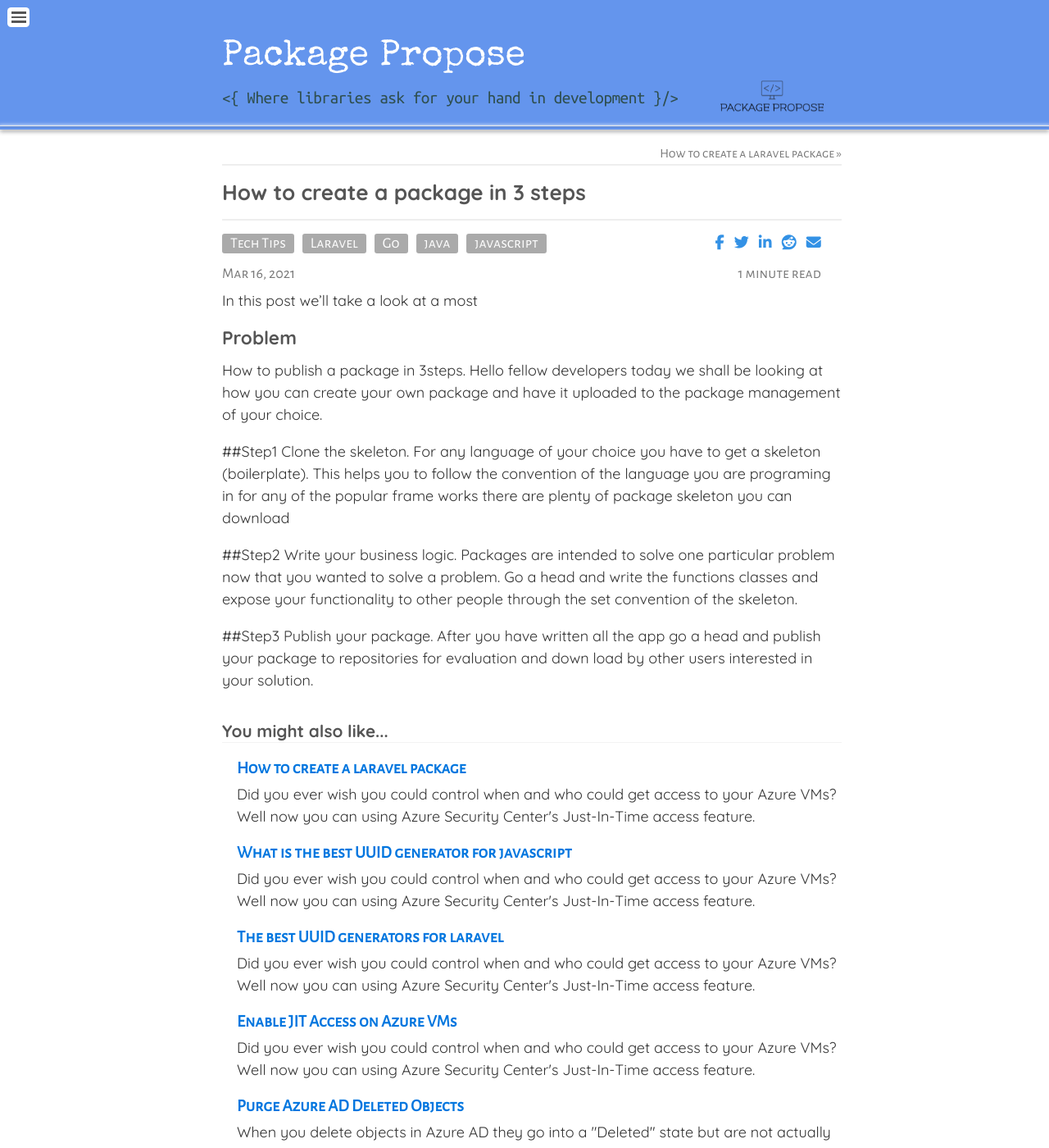
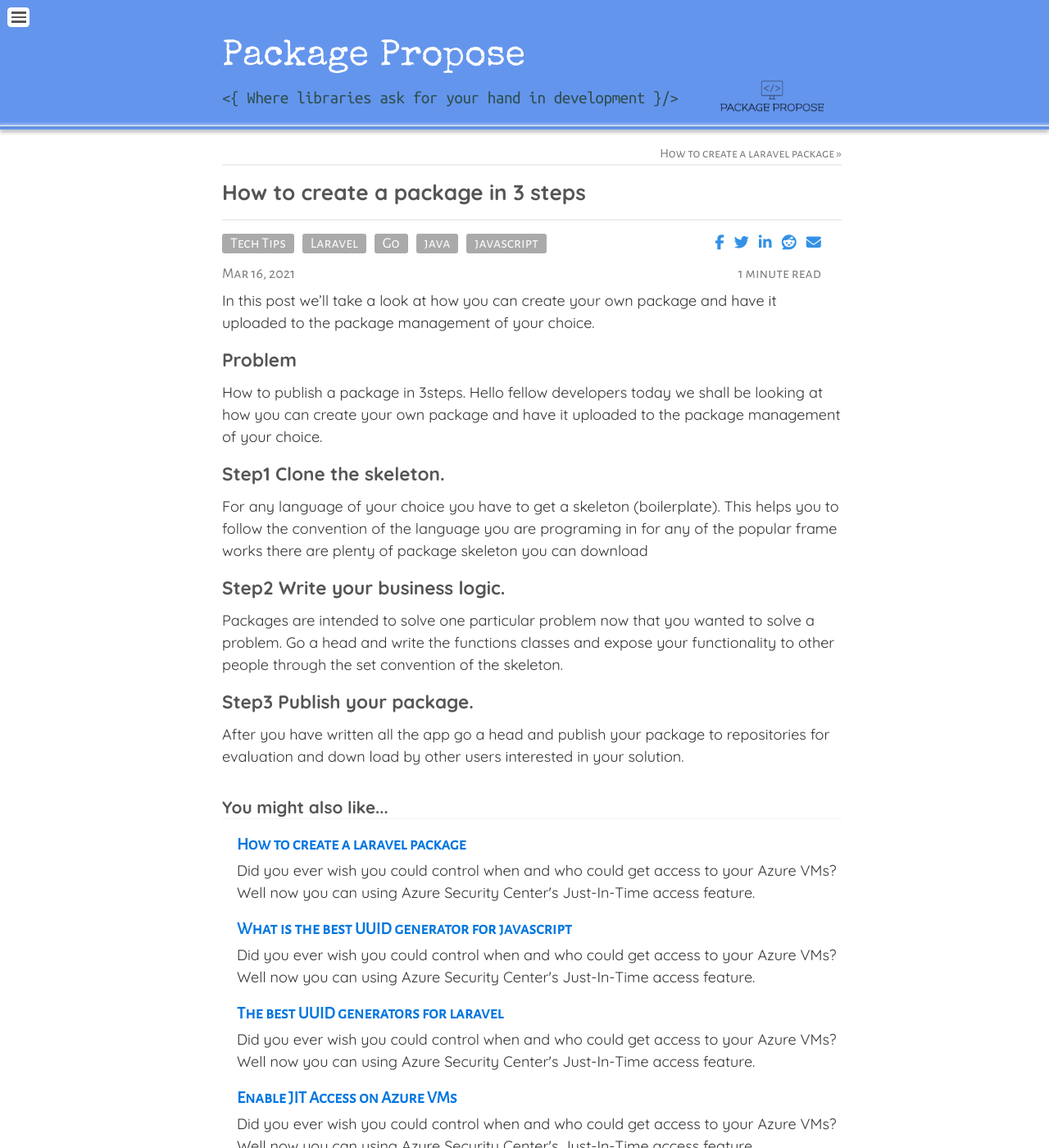
Before and after one commit to packageproposals/packageproposals.github.io, a Jekyll site: the page built from _posts/2021-03-16-how-to-create-a-package-in-3-steps.md, in a window 1280 px wide and 1400 px high. Shown: the whole window at 82% size. Built offline with Jekyll 4.4.1, drawn with Linux system fonts in a browser that asks for light colours; nearby versions of some CDN libraries; comment, search, counter and statistics services are not loaded.

Commit message:
adds package tutorial

```diff
--- a/_posts/2021-03-16-how-to-create-a-package-in-3-steps.md
+++ b/_posts/2021-03-16-how-to-create-a-package-in-3-steps.md
@@ -13,19 +13,19 @@ categories:
   - javascript
 ---
 
-In this post we'll take a look at a most
+In this post we'll take a look at how you can create your own package and have it uploaded to the package management of your choice.
 
 ## Problem
 How to publish a package in 3steps.
 Hello fellow developers today we shall be looking at how you can create your own package and have it uploaded to the package management of your choice.
 
-##Step1  Clone the skeleton.
+## Step1  Clone the skeleton.
 For any language of your choice you have to get a skeleton (boilerplate).
 This helps you to follow the convention of the language you are programing in for any of the popular frame works there are plenty of package skeleton you can download
 
-##Step2 Write your business logic.
+## Step2 Write your business logic.
 Packages are intended to solve one particular problem now that you wanted to solve a problem.
 Go a head and write the functions classes and expose your functionality to other people through the set convention of the skeleton.
 
-##Step3  Publish  your package.
+## Step3  Publish  your package.
 After you have written all the app go a head and publish your package to repositories for evaluation and down load by  other users interested in your solution.
```
